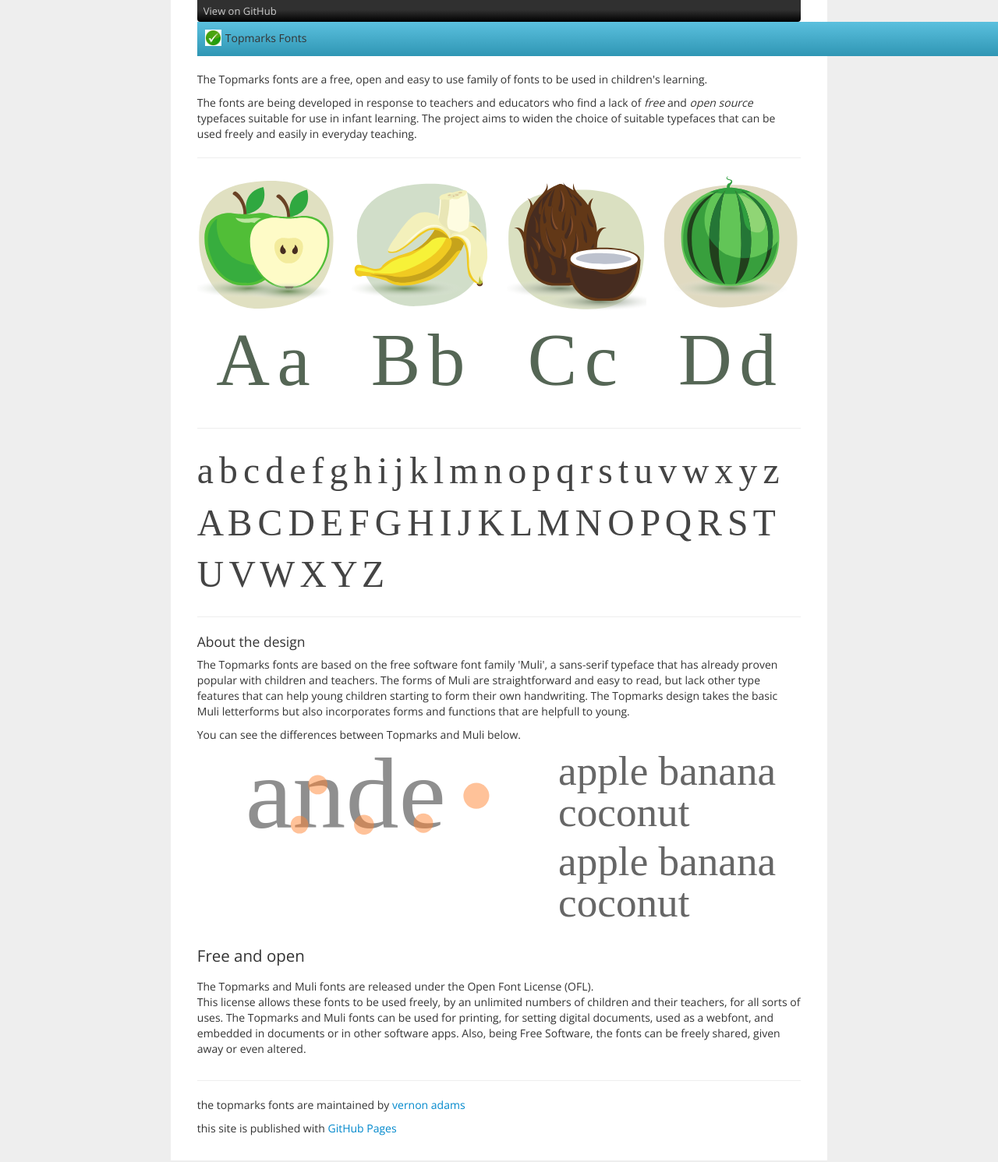
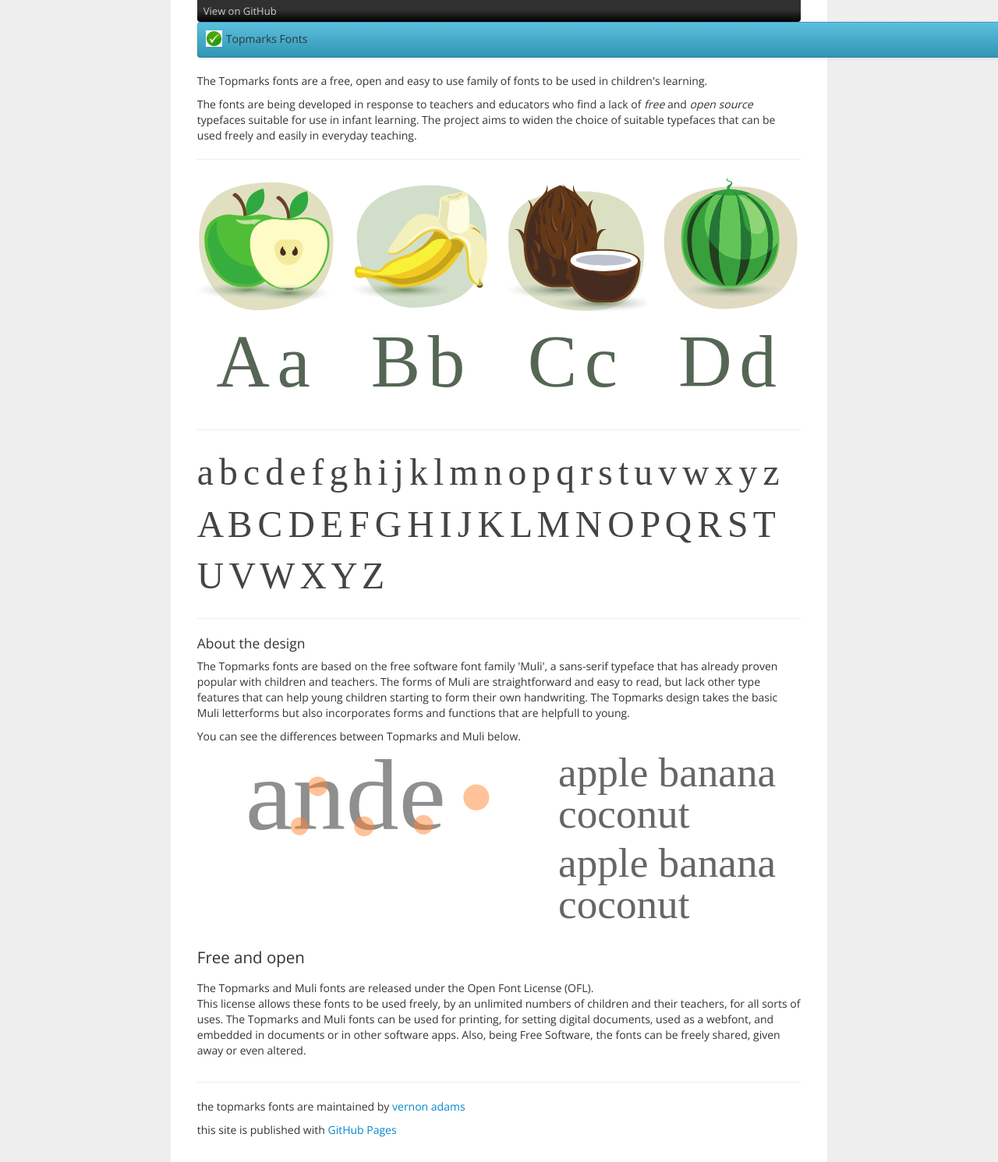
Before and after one commit to vernnobile/topmarks, a Jekyll site: the page built from index.html, in a window 1280 px wide. Shown: the whole page at 78% size. Built offline with Jekyll 4.4.1, drawn with Linux system fonts in a browser that asks for light colours; some web fonts are replaced.

Commit message:
Update stylesheet.css

```diff
--- a/stylesheets/stylesheet.css
+++ b/stylesheets/stylesheet.css
@@ -38,6 +38,12 @@
 background-image: -o-linear-gradient(top, #5BC0DE, #2F96B4);
 background-image: linear-gradient(to bottom, #5BC0DE, #2F96B4);
 background-repeat: repeat-x;
+  border:1px solid #D4D4D4;
+  border-bottom-left-radius:4px;
+  border-bottom-right-radius:4px;
+  border-top-left-radius:4px;
+  border-top-right-radius:4px;
+  box-shadow:rgba(0, 0, 0, 0.0627451) 0 1px 4px;
 filter: progid:DXImageTransform.Microsoft.gradient(startColorstr='#ff5bc0de', endColorstr='#ff2f96b4', GradientType=0);
 border-color: #2F96B4 #2F96B4 #1F6377;
 border-color: rgba(0, 0, 0, 0.1) rgba(0, 0, 0, 0.1) rgba(0, 0, 0, 0.25);
```
